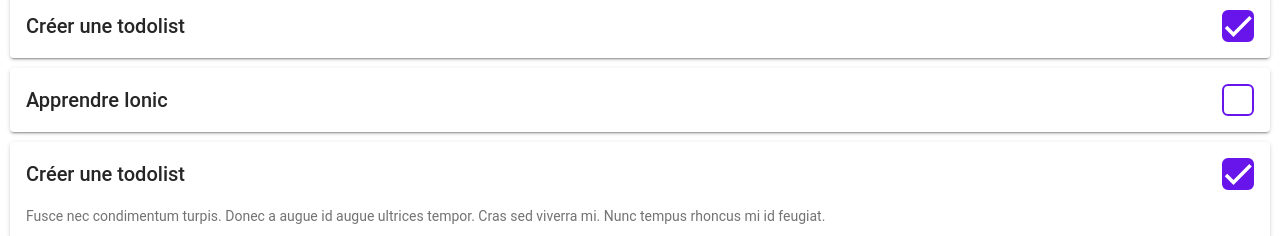
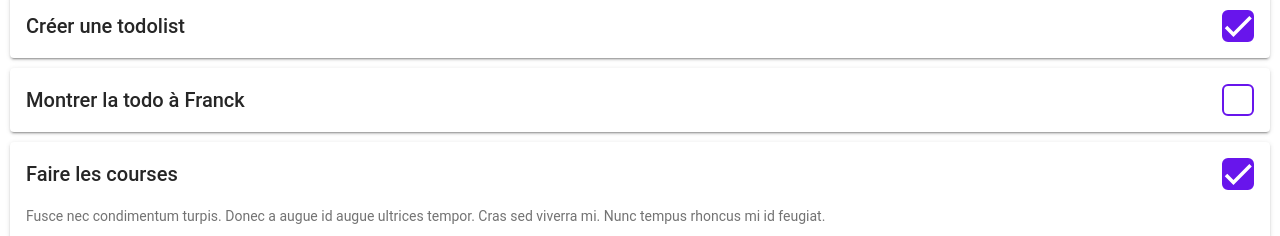
Before and after one commit to GeoffroyMuller/todoIONIC, a React (Vite) app: page /todo-list in a window 1280 px wide. Shown: the part 146-382 px from the top of the page. Built offline with nearby package versions, Linux system fonts and the light colour scheme.

Commit message:
up exemple title todo

```diff
--- a/src/mock.ts
+++ b/src/mock.ts
@@ -4,10 +4,10 @@ import { generateIncremId } from "./utils";
 let dataTodosMock: Todo[] = [
   { id: 1, title: "Apprendre Ionic", done: false, created_at: new Date() },
   { id: 2, title: "Créer une todolist", done: true, created_at: new Date() },
-  { id: 3, title: "Apprendre Ionic", done: false, created_at: new Date() },
+  { id: 3, title: "Montrer la todo à Franck", done: false, created_at: new Date() },
   {
     id: 4,
-    title: "Créer une todolist",
+    title: "Faire les courses",
     done: true,
     created_at: new Date(),
     description:
```
